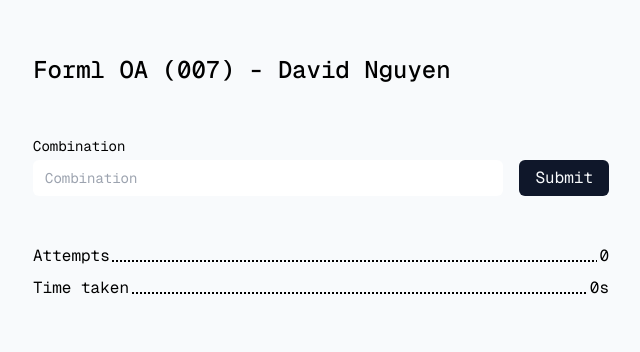
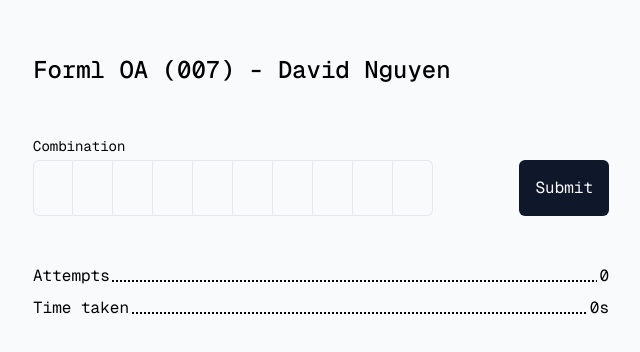
Before and after one commit to daxidngyn/forml-oa, a Next.js app in the folder frontend/: page / in a window 1280 px wide. Shown: the part 106-458 px from the top of the page, without its empty margins (319-959 px from the left). Built offline with nearby package versions, Linux system fonts and the light colour scheme.

Commit message:
[feat] change input to use otp library

```diff
--- a/frontend/package.json
+++ b/frontend/package.json
@@ -9,10 +9,13 @@
     "lint": "next lint"
   },
   "dependencies": {
+    "clsx": "^2.1.1",
     "geist": "^1.3.0",
+    "input-otp": "^1.2.4",
     "next": "14.2.3",
     "react": "^18",
-    "react-dom": "^18"
+    "react-dom": "^18",
+    "tailwind-merge": "^2.3.0"
   },
   "devDependencies": {
     "@types/node": "^20",
--- /dev/null
+++ b/frontend/src/app/components/Slot.tsx
@@ -0,0 +1,29 @@
+import { clsx } from "clsx";
+import { twMerge } from "tailwind-merge";
+
+import type { SlotProps } from "input-otp";
+import type { ClassValue } from "clsx";
+
+export function cn(...inputs: ClassValue[]) {
+  return twMerge(clsx(inputs));
+}
+
+function Slot(props: SlotProps) {
+  return (
+    <div
+      className={cn(
+        "relative w-10 h-14 text-[2rem]",
+        "flex items-center justify-center",
+        "transition-all duration-300",
+        "border-border border-y border-r first:border-l first:rounded-l-md last:rounded-r-md",
+        "group-hover:border-accent-foreground/20 group-focus-within:border-accent-foreground/20",
+        "outline outline-0 outline-accent-foreground/20",
+        { "outline-4 outline-accent-foreground": props.isActive }
+      )}
+    >
+      {props.char !== null && <div>{props.char}</div>}
+    </div>
+  );
+}
+
+export default Slot;
--- a/frontend/src/app/page.tsx
+++ b/frontend/src/app/page.tsx
@@ -2,6 +2,8 @@
 
 import { useFormState } from "react-dom";
 import { submitCombination } from "./actions";
+import { OTPInput } from "input-otp";
+import Slot from "./components/Slot";
 
 export default function Home() {
   const [state, action] = useFormState(submitCombination, {
@@ -20,11 +22,16 @@ export default function Home() {
               Combination
             </label>
             <div className="flex flex-row justify-between mt-0.5 gap-x-4">
-              <input
+              <OTPInput
                 name="combination"
-                type="number"
-                placeholder="Combination"
-                className="bg-white py-2 px-3 rounded-md flex-1 text-sm"
+                maxLength={10}
+                render={({ slots }) => (
+                  <div className="flex">
+                    {slots.map((slot, idx) => (
+                      <Slot key={idx} {...slot} />
+                    ))}
+                  </div>
+                )}
               />
 
               <button
@@ -36,24 +43,6 @@ export default function Home() {
             </div>
           </form>
         </div>
-
-        {/* <div className="mt-12 space-y-2 bg-white px-8 py-10 rounded-md">
-          <div className="relative flex items-center justify-between">
-            <div className="bg-white relative z-20 pr-0.5">Attempts</div>
-            <div className="bg-white relative z-20 pl-0.5">
-              {state.attempts}
-            </div>
-            <div className="absolute w-full border-dotted border-b-2 border-black -mb-2.5 z-10" />
-          </div>
-
-          <div className="relative flex items-center justify-between">
-            <div className="bg-white relative z-20 pr-0.5">Time taken</div>
-            <div className="bg-white relative z-20 pl-0.5">
-              {state.time_taken}s
-            </div>
-            <div className="absolute w-full border-dotted border-b-2 border-black -mb-2.5 z-10" />
-          </div>
-        </div> */}
 
         <div className="mt-12 space-y-2">
           <div className="relative flex items-center justify-between">
```
Also changed, not shown: 1 other file (tests, documents, lock files or other folders).
